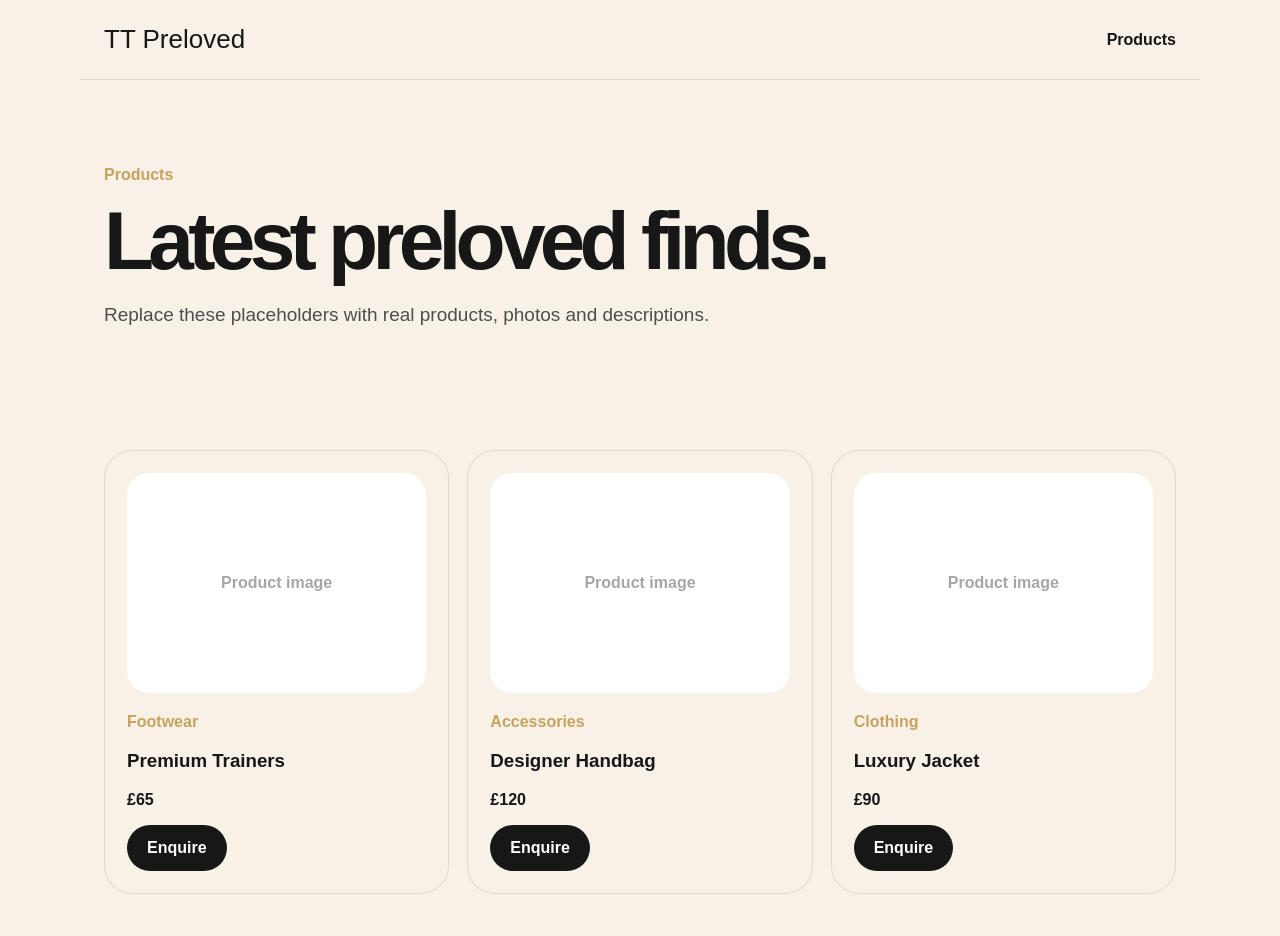
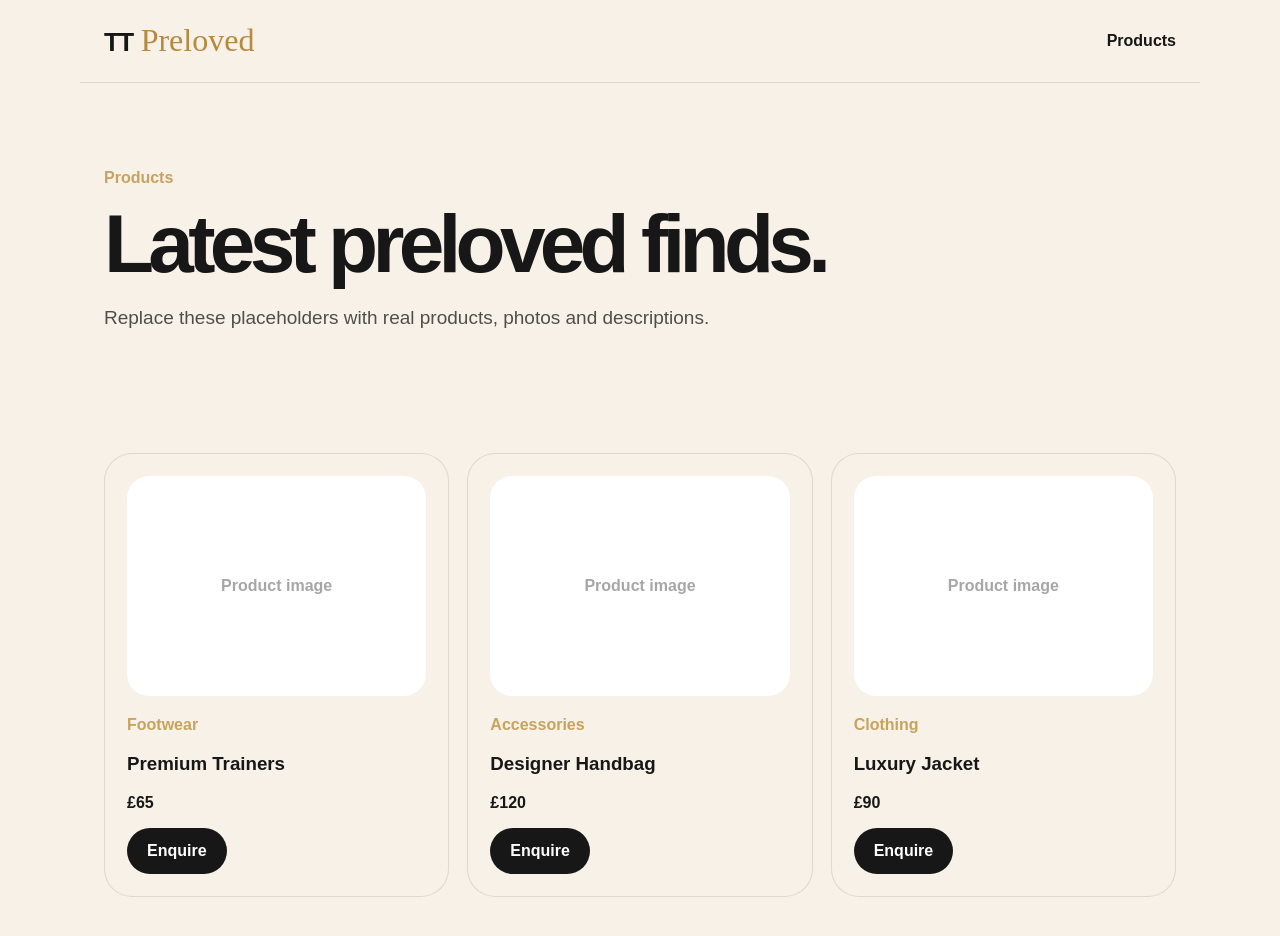
Before and after one commit to deangudgeon123-hub/TT-preloved-, a Next.js app: page /products in a window 1280 px wide. Shown: the top 936 px of the page. Built offline with nearby package versions, Linux system fonts and the light colour scheme.

Commit message:
Apply shared logo styling on products page

```diff
--- a/app/products/page.tsx
+++ b/app/products/page.tsx
@@ -22,7 +22,11 @@ export default function ProductsPage() {
   return (
     <main className="site">
       <nav className="nav">
-        <Link href="/" className="logo">TT Preloved</Link>
+        <Link href="/" className="logo">
+          <span className="logoMark">TT</span>
+          <span className="logoScript">Preloved</span>
+        </Link>
+
         <div className="navLinks">
           <Link href="/products">Products</Link>
         </div>
```
